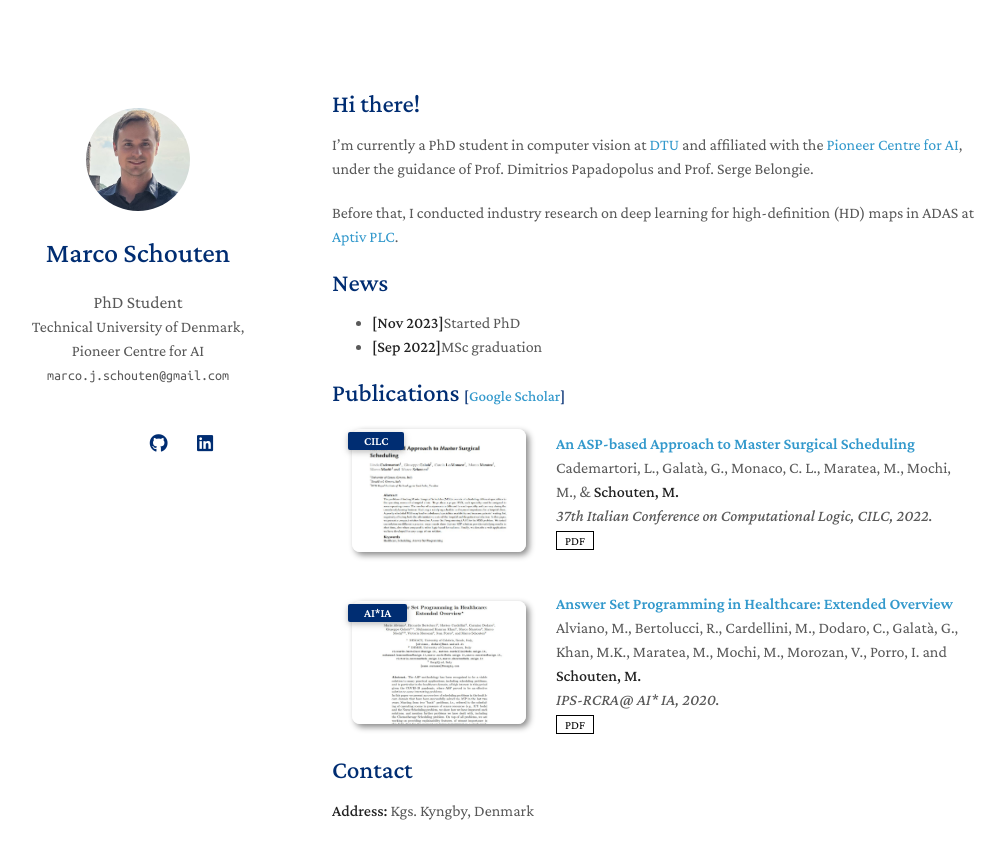
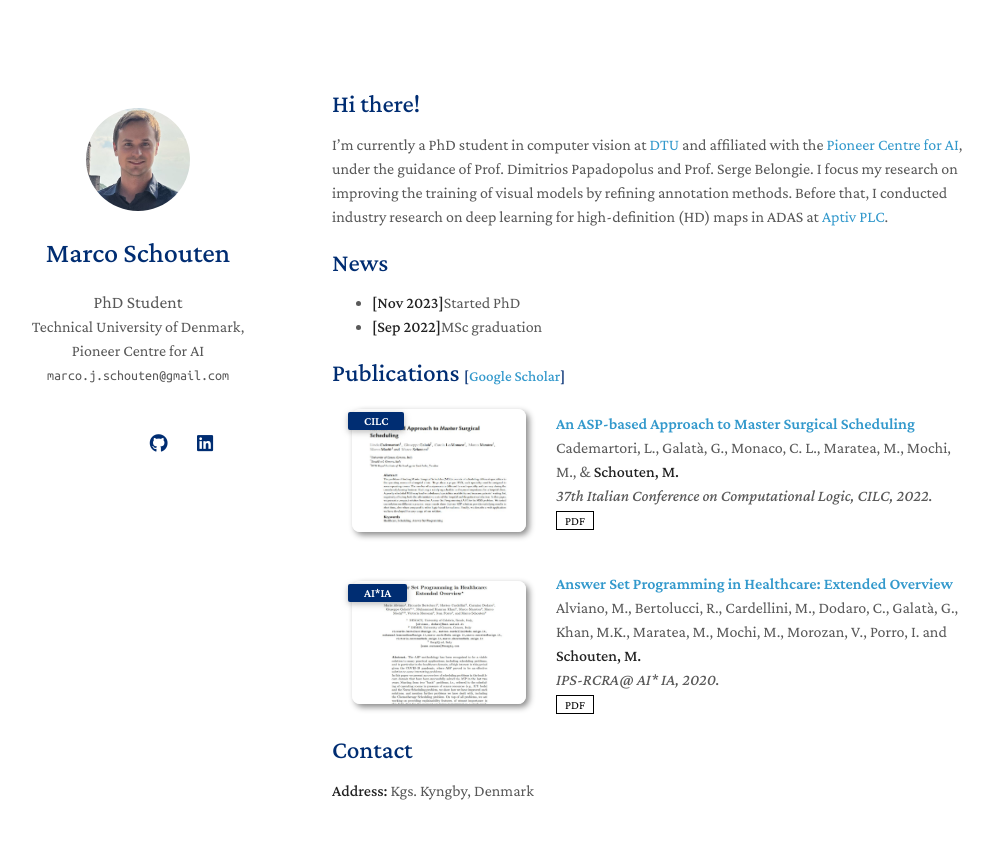
Before and after one commit to marcoschouten/marcoschouten.github.io, a Jekyll site: the page built from index.md, in a window 1280 px wide and 941 px high. Shown: the top 859 px of the window, without its empty margins (138-1143 px from the left). Built offline with Jekyll 4.4.1, drawn with Linux system fonts in a browser that asks for light colours; nearby versions of some CDN libraries; a style sheet for code colours, icons or effects is not loaded; our own code applies the rules of GitHub Pages for plain Markdown files.

Commit message:
rewqrqwer

```diff
--- a/index.md
+++ b/index.md
@@ -5,8 +5,7 @@ layout: homepage
 ## Hi there!
 
 
-I'm currently a PhD student in computer vision at <a href="https://www.dtu.dk/">DTU</a> and affiliated with the <a href="https://www.aicentre.dk/">Pioneer Centre for AI</a>, under the guidance of Prof. Dimitrios Papadopolus and Prof. Serge Belongie.
-
+I'm currently a PhD student in computer vision at <a href="https://www.dtu.dk/">DTU</a> and affiliated with the <a href="https://www.aicentre.dk/">Pioneer Centre for AI</a>, under the guidance of Prof. Dimitrios Papadopolus and Prof. Serge Belongie. I focus my research on improving the training of visual models by refining annotation methods.
 Before that, I conducted industry research on deep learning for high-definition (HD) maps in ADAS at <a href="https://aptiv.com">Aptiv PLC</a>.
 
 
```
